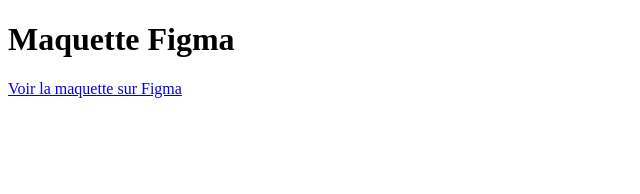
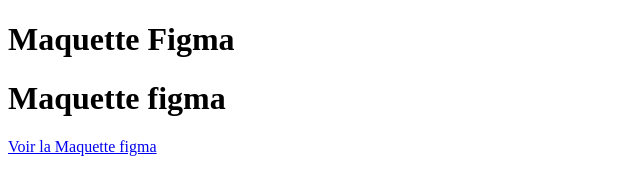
Before and after one commit to Kenza1502/maquette-figma, a plain HTML site: page index.html in a window 1280 px wide. Shown: the whole page, without its empty margins (0-640 px from the left). Drawn offline with Linux system fonts and the light colour scheme.

Commit message:
Update index.html

```diff
--- a/index.html
+++ b/index.html
@@ -8,8 +8,9 @@
 <body>
     <h1>Maquette Figma</h1>
   <p>
-    <a href="https://www.figma.com/design/D1b9Ztd5k5nKp5Qm5Hpmo9/Maquette-Figma?node-id=0%3A1&t=6vZz2zZzZzZzZzZz-1" target="_blank">
-      Voir la maquette sur Figma
+    <h1>Maquette figma</h1>
+    <a href="https://www.figma.com/design/JbTj2tNqdc5dKHKpSgrh6O/Maquette-figma?node-id=0-1&t=LG5urcSnXZs49To3-1" target="_blank">
+      Voir la Maquette figma
     </a>
   </p>
 
```
